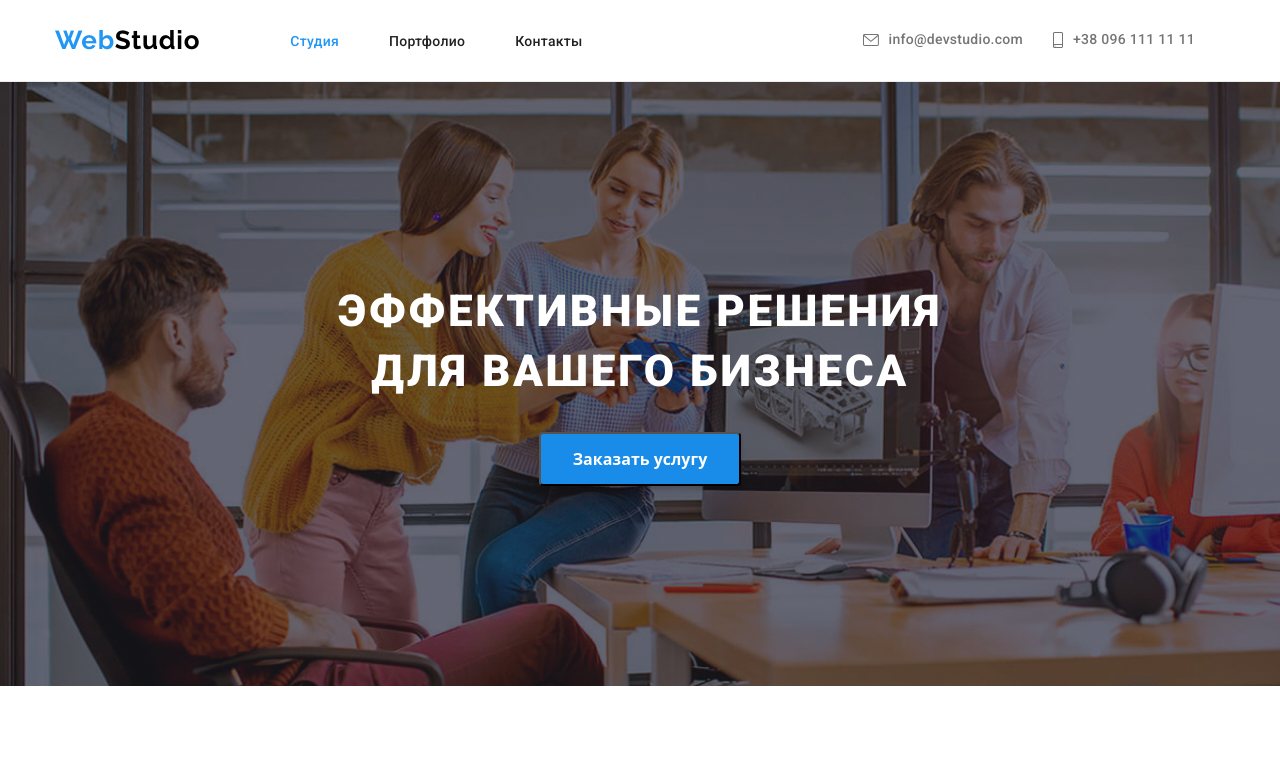
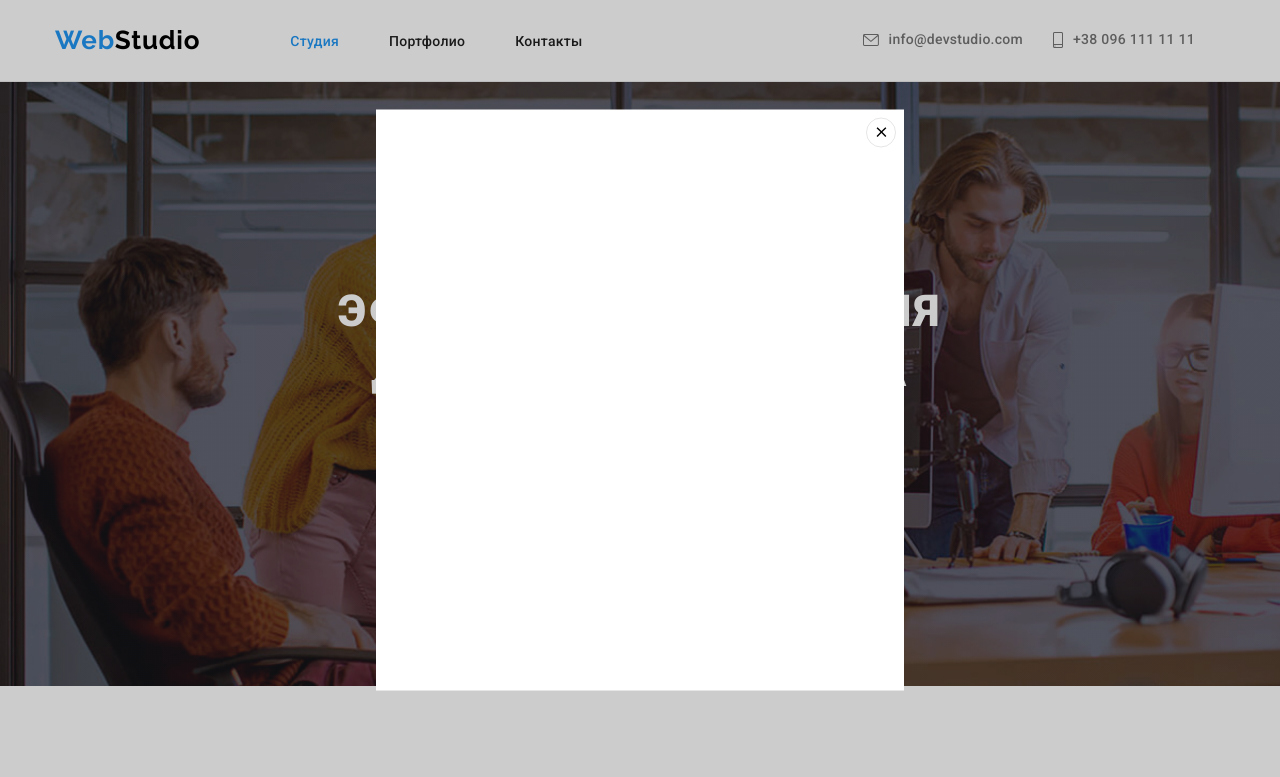
Before and after one commit to G0eXe/goit-markup-hw-05, a plain HTML site: page index.html in a window 1280 px wide. Both pictures are taken after a click on the button "Заказать услугу". Shown: the top 777 px of the page. Drawn offline with nearby package versions, Linux system fonts and the light colour scheme.

Commit message:
Добавляет модальное окно

```diff
--- a/css/styles.css
+++ b/css/styles.css
@@ -129,7 +129,7 @@ img {
 
 .contacts-link:hover,
 .contacts-link:focus {
-  color: #2196F3;
+  color: #2196f3;
 }
 
 /* ============== END HEADER ============== */
@@ -226,9 +226,6 @@ img {
 }
 
 .features-item {
-  /* display: block;
-  width: 270px;
-  height: 101px; */
   flex-basis: calc(100% / 4 - 30px);
   margin-left: 30px;
   margin-top: 30px;
@@ -277,7 +274,6 @@ img {
 
 .we-doing .container {
   width: 1200px;
-  /* height: 386px; */
   margin: 0 auto;
   padding-left: 15px;
   padding-right: 15px;
@@ -299,7 +295,6 @@ img {
 .we-doing-list {
   display: flex;
   align-items: center;
-  /* justify-content: space-between; */
   margin-left: -30px;
   margin-top: -30px;
 }
@@ -343,7 +338,6 @@ img {
 
 .team .container {
   width: 1200px;
-  /* height: 648px; */
   margin: 0 auto;
   padding-left: 15px;
   padding-right: 15px;
@@ -879,3 +873,41 @@ img {
 }
 
 /* ============= END FOOTER =============== */
+
+/* Модальное окно */
+.backdrop {
+  position: fixed;
+  top: 0;
+  left: 0;
+  width: 100vw;
+  height: 100vh;
+  background-color: rgba(0, 0, 0, 0.2);
+}
+
+.modal {
+  position: absolute;
+  top: 50%;
+  left: 50%;
+  transform: translate(-50%, -50%);
+  width: 528px;
+  height: 581px;
+  background-color: #ffffff;
+}
+
+.modal-close-button {
+  position: absolute;
+  top: 8px;
+  right: 8px;
+  width: 30px;
+  height: 30px;
+  background: transparent;
+  border: 1px solid rgba(0, 0, 0, 0.1);
+  border-radius: 50%;
+  cursor: pointer;
+}
+
+.is-hidden {
+  opacity: 0;
+  visibility: hidden;
+  pointer-events: none;
+}
--- a/index.html
+++ b/index.html
@@ -71,7 +71,7 @@
       <section class="hero">
         <div class="container">
           <h1 class="hero-title">Эффективные решения для вашего бизнеса</h1>
-          <button class="modal-button" type="button">
+          <button class="modal-button" type="button" data-modal-open>
             <span class="modal-button-text">Заказать услугу</span>
           </button>
         </div>
@@ -481,5 +481,18 @@
         </div>
       </div>
     </footer>
+
+    <!-- Модальное окно -->
+    <div class="backdrop is-hidden" data-modal>
+      <div class="modal">
+        <button type="button" class="modal-close-button" data-modal-close>
+          <svg class="modal-close-icon" width="" height="">
+            <use href="./img/icons/sprite.svg#icon-close-black"></use>
+          </svg>
+        </button>
+      </div>
+    </div>
+
+    <script src="./js/modal.js"></script>
   </body>
 </html>
--- /dev/null
+++ b/js/modal.js
@@ -0,0 +1,14 @@
+(() => {
+  const refs = {
+    openModalBtn: document.querySelector('[data-modal-open]'),
+    closeModalBtn: document.querySelector('[data-modal-close]'),
+    modal: document.querySelector('[data-modal]'),
+  };
+
+  refs.openModalBtn.addEventListener('click', toggleModal);
+  refs.closeModalBtn.addEventListener('click', toggleModal);
+
+  function toggleModal() {
+    refs.modal.classList.toggle('is-hidden');
+  }
+})();
```
